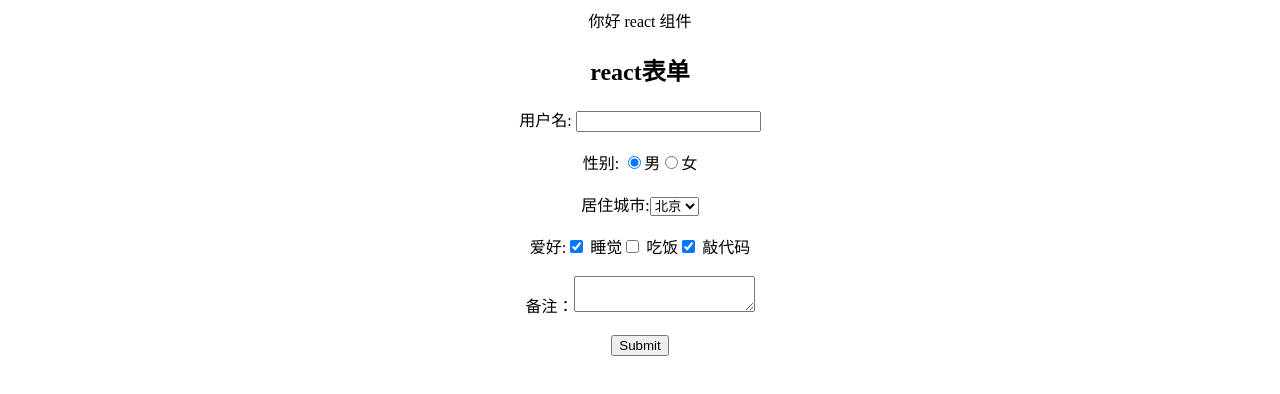
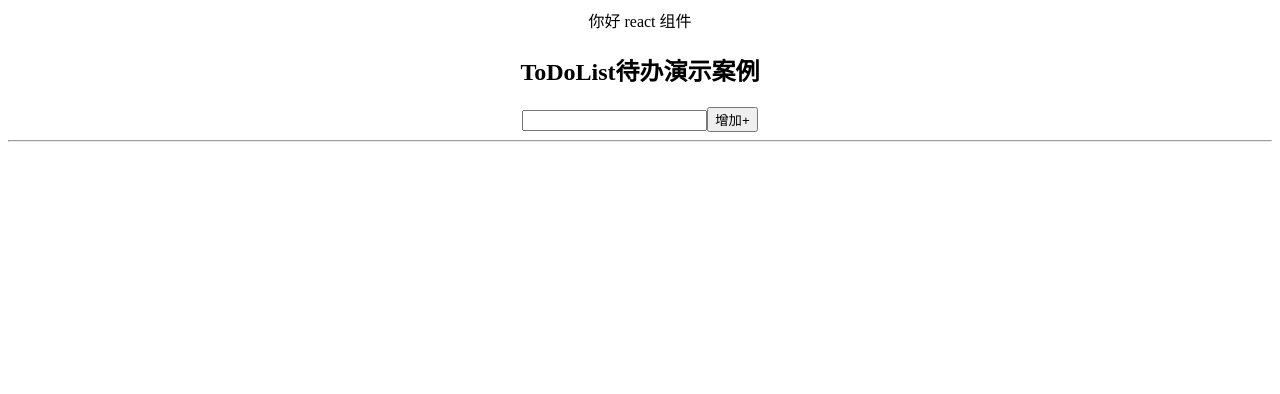
Before and after one commit to pjhuc/reactdemo_01, a React (Create React App) app: page / in a window 1280 px wide. Shown: the top 394 px of the page. Built offline with nearby package versions, Linux system fonts and the light colour scheme.

Commit message:
第一版：实现ToDoList 的增加 删除

```diff
--- a/src/App.js
+++ b/src/App.js
@@ -13,8 +13,8 @@ function App() {
       {/* <Home/> */}
       {/* <News /> */}
       {/* <ListD/> */}
-      {/* <ToDoList/> */}
-      <ReactForm/>
+      <ToDoList/>
+      {/* <ReactForm/> */}
     </div>
   );
 }
--- a/src/assets/css/index.css
+++ b/src/assets/css/index.css
@@ -1,3 +1,11 @@
 .red{
   color: red;
 }
+
+.list{
+  padding: 40px;
+}
+
+.list li{
+  line-height: 60px;
+}
--- a/src/components/ToDoList.js
+++ b/src/components/ToDoList.js
@@ -1,34 +1,50 @@
 import React, {Component } from 'react';
 
 import '../assets/css/index.css'
-/* 双向数据绑定 */
+
 export default class ToDoList extends Component{
     constructor(props){
         super(props);
         this.state={
-            username:'111'
+            list:[]
         }
     }
-    inputVlaue=(e)=>{
+
+    addData=() =>{
+        // alert(this.refs.tto.value);
+        var tempList = this.state.list;
+        tempList.push(this.refs.tto.value);
+        this.refs.tto.value='';
         this.setState({
-            username:e.target.value
+            list:tempList
         })
     }
-    changeUserName=()=>{
+
+    removeDate(key) {
+        alert(key);
+        var tempList = this.state.list;
+        tempList.splice(key,1);
         this.setState({
-            username:'李四'
+            list:tempList
         })
     }
+
     render(){
         return (
-        <div>
-            <h2>双向数据绑定</h2>
-            {/* model改变影响View  view改变反过来影响model */}
-            <input onChange={this.inputVlaue} value={this.state.username} />
-            <p>{this.state.username}</p>
-            {/* state中的值改变，就会重新渲染页面 */}
-            <button onClick={this.changeUserName}>model影响view</button>
-        </div>
+            <div>
+                <h2>ToDoList待办演示案例</h2>
+                <input type="text" ref="tto" /><button onClick={this.addData}>增加+</button>
+                <hr/>
+                <ul className="list">
+                    {
+                        this.state.list.map((value,key)=>{
+                            return(
+                                <li key={key}>{value}<button onClick={this.removeDate.bind(this,key)}>删除-</button></li>
+                            )
+                        })
+                    }
+                </ul>
+            </div>
         )
     }
 }
```
